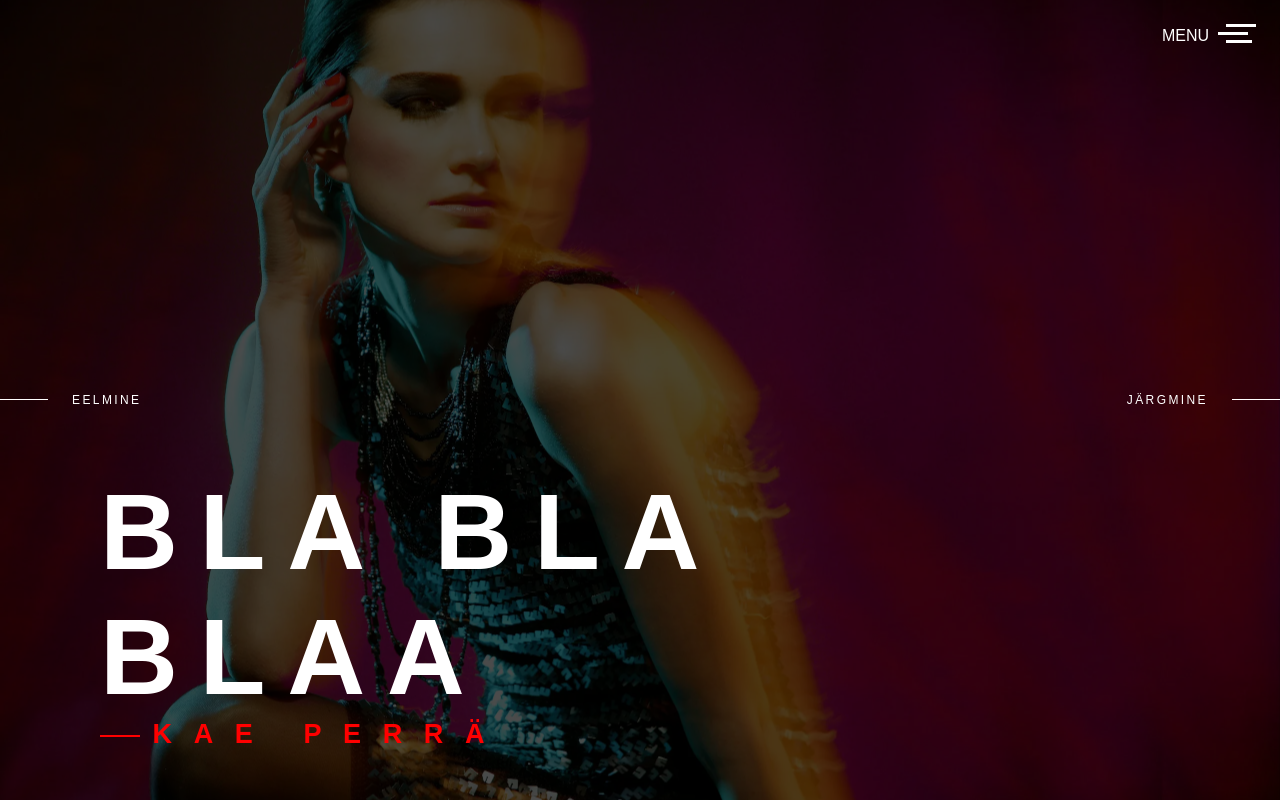
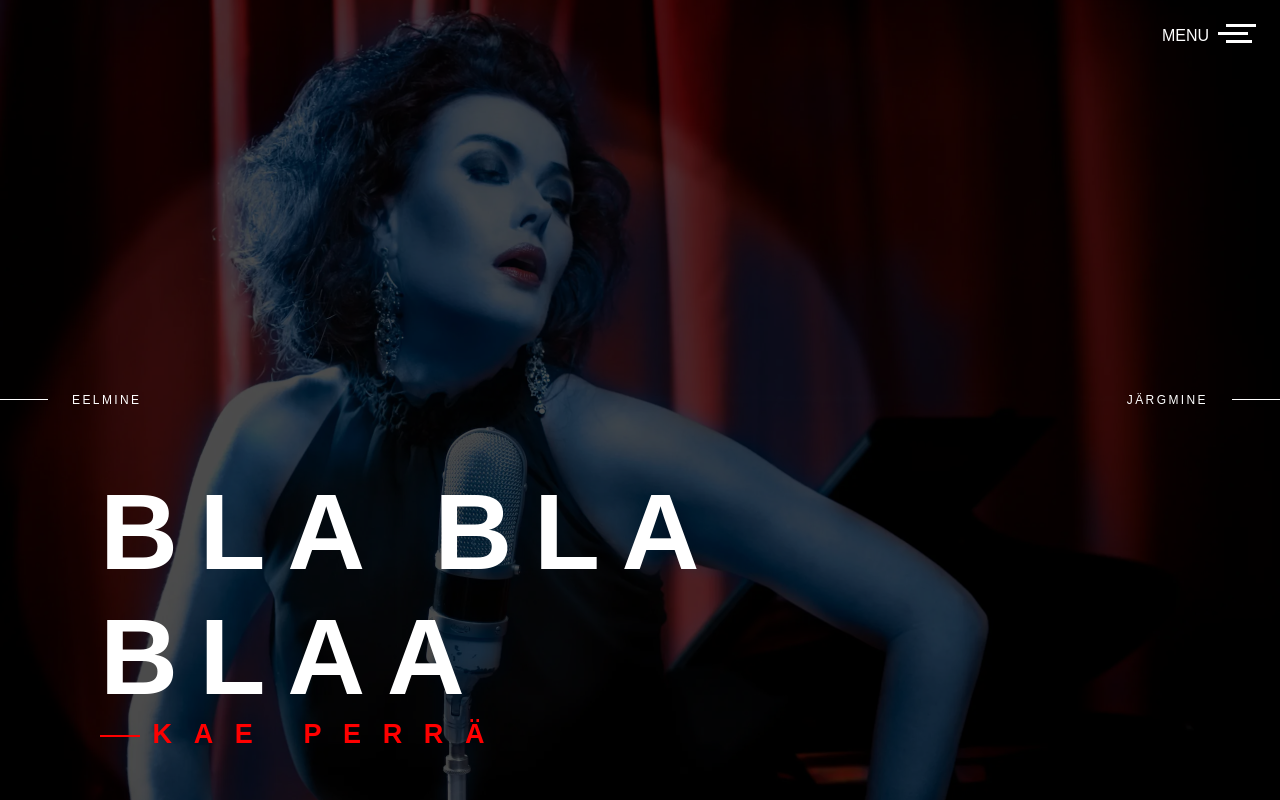
Before and after one commit to palmwebsite/photoFashion, a Next.js app: page / in a window 1280 px wide. Built offline with nearby package versions, Linux system fonts and the light colour scheme.

Commit message:
gallery fixes

```diff
--- a/src/app/components/gallery/Gallery.tsx
+++ b/src/app/components/gallery/Gallery.tsx
@@ -58,6 +58,7 @@ const Gallery = () => {
             wantsTextOnNavigation={false}
             initialIndex={initialIndex}
             wantsZoomEffect={false}
+            wantsCover={false}
           />
         </div>
       )}
--- a/src/app/components/mainSlider/Mainslider.tsx
+++ b/src/app/components/mainSlider/Mainslider.tsx
@@ -7,6 +7,7 @@ export function MainSlider() {
       images={PHOTOS}
       wantsTextOnNavigation={true}
       wantsZoomEffect={true}
+      wantsCover={true}
     />
   );
 }
--- a/src/app/components/mainSlider/conf.ts
+++ b/src/app/components/mainSlider/conf.ts
@@ -6,8 +6,8 @@ const cat = trans.cat;
 
 export const PHOTOS: ISlide[] = [
   {
-    id: "blurry",
-    alt: "Blurry",
+    id: "mic",
+    alt: "Mic",
     width: 2560,
     height: 1703,
     title: { ...main, href: URLS.about },
--- a/src/app/components/swiper/Slide.tsx
+++ b/src/app/components/swiper/Slide.tsx
@@ -8,6 +8,7 @@ interface IProps {
   isActive: boolean;
   isPrev: boolean;
   wantsZoomEffect: boolean;
+  wantsCover: boolean;
 }
 export function Slide(props: IProps) {
   const conf = props.conf;
@@ -23,9 +24,10 @@ export function Slide(props: IProps) {
         alt={conf.alt}
         className={`${slide.image} ${
           props.wantsZoomEffect ? slide.zoomedIn : ""
-        }`}
-        objectFit="cover" // Ensures the image scales to cover the container
-        layout="fill"
+        } ${props.wantsCover ? slide.coverImage : slide.containImage}`}
+        width={2560}
+        height={1700}
+        layout="responsive"
       />
       <div className={slide.overlay}></div>
       {conf.title && (
--- a/src/app/components/swiper/SwiperComponent.tsx
+++ b/src/app/components/swiper/SwiperComponent.tsx
@@ -16,6 +16,7 @@ interface IProps {
   wantsTextOnNavigation: boolean;
   initialIndex?: number;
   wantsZoomEffect: boolean;
+  wantsCover: boolean;
 }
 
 export default function SwiperComponent(props: IProps) {
@@ -54,6 +55,7 @@ export default function SwiperComponent(props: IProps) {
               isActive={index === activeIndex}
               isPrev={index === previousIndex}
               wantsZoomEffect={props.wantsZoomEffect}
+              wantsCover={props.wantsCover}
             />
           </SwiperSlide>
         ))}
--- a/src/app/components/swiper/style.slide.module.css
+++ b/src/app/components/swiper/style.slide.module.css
@@ -1,12 +1,13 @@
 .slideContainer {
   position: relative;
-  width: 100%;
+  width: 100vw;
   height: 100vh;
   display: flex;
   align-items: center;
   justify-content: center;
   overflow: hidden; /* Ensure the zoom effect doesn't reveal other slides */
   max-height: 100vh;
+  background-color: var(--main-dark);
 }
 .swiperSlide {
   position: relative;
@@ -16,15 +17,25 @@
 }
 
 .image {
-  width: 100%;
-  height: 100%;
-  object-fit: cover;
+  /*width: 100%;
+   height: 100%; */
+
+  width: auto;
+  height: auto;
+  max-height: 100%;
   transition: transform 5s linear; /* Smooth transition for zoom   transform: scale(1.2);*/
 
   position: absolute; /* Required for layout="fill" to work */
   top: 0;
   left: 0;
-  object-fit: cover; /* Ensures the image covers the entire area */
+}
+.containImage,
+.image.containImage {
+  object-fit: contain; /*  Scale the image to fit the container */
+}
+.coverImage,
+.image.coverImage {
+  object-fit: cover; /* Cover the entire container */
 }
 .zoomedIn,
 .image.zoomedIn {
--- a/src/app/minust/page.tsx
+++ b/src/app/minust/page.tsx
@@ -7,7 +7,7 @@ import Image from "next/image";
 
 export default function About() {
   return (
-    <Page>
+    <Page width="900px">
       <Header>{trans.title}</Header>
       <Description>{trans.description}</Description>
       <Image
```
Also changed, not shown: src/app/components/layouts/Page.tsx (+10 -2 lines), src/app/components/layouts/page.module.css (+7 -0 lines).
